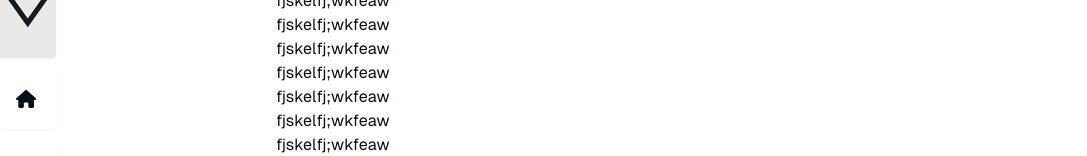
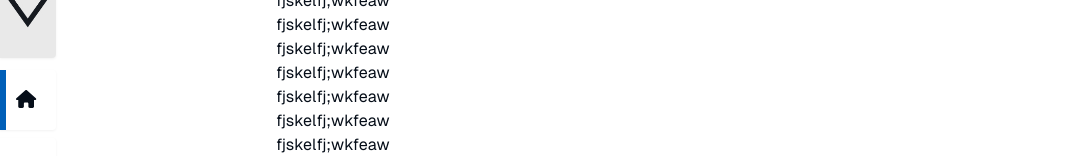
Before and after one commit to PiePieChocoPie/ADSync, a Next.js app: page /dashboard in a window 1280 px wide. Shown: the part 198-354 px from the top of the page, without its empty margins (0-1087 px from the left). Built offline with nearby package versions, Linux system fonts and the light colour scheme.

Commit message:
added additional class support in few components. Navbar item's pretifyed

```diff
--- a/app/globals.css
+++ b/app/globals.css
@@ -25,13 +25,15 @@
   --item-border: #ededed;
   --item-border-bottom: #d4d4d4;
   --item-border-hover: #005fb8;
+  --item-border-active: #005fb8;
   --item-border-width: theme(borderSpacing[0.5]);
   --item-rounded: theme(borderRadius.DEFAULT);
   --item-rounded-lg: theme(borderRadius.lg);
 
+  --list-border-width-selected: theme(borderSpacing[1.5]);
+
   --navbar-min-width: theme(width.navbarMin);
   --navbar-max-width: theme(width.navbarMax);
-
 }
 
 /* @media (prefers-color-scheme: dark) {
--- a/components/atom/Button/page.tsx
+++ b/components/atom/Button/page.tsx
@@ -1,3 +1,4 @@
+import addClasses from "@/scripts/style";
 import styles from "./style.module.css";
 
 
@@ -7,7 +8,7 @@ export default function Button({
   title: string, type?: "button" | "submit" | "reset", classes?:string, action?: () => void
 }) {
     return (
-        <button onClick={action} type={type} className={`${styles.item} ${classes}`}>
+        <button onClick={action} type={type} className={`${styles.item} ${addClasses(styles, classes)}`}>
             {title}
         </button>
     );
--- a/components/atom/Input/page.tsx
+++ b/components/atom/Input/page.tsx
@@ -1,3 +1,4 @@
+import addClasses from "@/scripts/style";
 import styles from "./style.module.css"
 import { useId } from "react"
 
@@ -10,7 +11,7 @@ export default function Input({
     return(
         <>
           <label className="mb-0" htmlFor={`${type}-${id}`}>{title}</label>
-          <input type={type} className={`${styles.item} ${classes}`} placeholder={placeholder} id={`${type}-${id}`}/>
+          <input type={type} className={`${styles.item} ${addClasses(styles, classes)}`} placeholder={placeholder} id={`${type}-${id}`}/>
         </>
     )
 }
--- a/components/atom/NavbarItem/page.tsx
+++ b/components/atom/NavbarItem/page.tsx
@@ -1,15 +1,21 @@
+import addClasses from "@/scripts/style";
 import { IconProp } from "@fortawesome/fontawesome-svg-core";
 import styles from "./style.module.css";
-import { FontAwesomeIcon } from '@fortawesome/react-fontawesome'
+import { FontAwesomeIcon } from '@fortawesome/react-fontawesome';
 import Link from "next/link";
 
-export default function NavbarItem({name, icon, href, position='absolute'}: {name: string, icon: IconProp, href?: string, position?: string}) {
+
+export default function NavbarItem(
+  {name, icon, href, position='absolute', classes=''
+}: {
+  name: string, icon: IconProp, href?: string, position?: string, classes?: string,
+}) {
+
   return(
     <Link href={`${href != undefined? '/'+href: ''}`}>
-      <li className={styles.item}>
+      <li className={`${styles.item} ${addClasses(styles, classes)}`}>
         <FontAwesomeIcon icon={icon} />
         <span className={`${position=='absolute'? 'absolute opacity-0': ''}`}>{name}</span>
-
       </li>
     </Link>
   )
--- a/components/atom/NavbarItem/style.module.css
+++ b/components/atom/NavbarItem/style.module.css
@@ -1,18 +1,38 @@
 .item {
   list-style-type: none;
   background-color: var(--item-bg);
-  border-radius: var(--item-rounded);
+  border-top-right-radius: var(--item-rounded);
+  border-bottom-right-radius: var(--item-rounded);
   position: relative;
   overflow: hidden;
-  @apply py-4 px-4 text-lg transition duration-500;
+  padding-left: 1rem;
+  padding-right: 1rem;
+  @apply py-4 text-lg transition-all duration-500;
 }
 .item:hover {
   background-color: var(--primary-light-3);
-  /* color: var(--text-hover); */
   @apply transition duration-500;
 }
 .item > span {
   white-space: nowrap;
-
   @apply ms-3 transition-opacity duration-200 ease-out;
 }
+
+
+.active  {
+  background-clip: padding-box;
+  border-left-color: var(--item-border-active);
+  border-left-width: var(--list-border-width-selected);
+  padding-left: Calc(1rem - var(--list-border-width-selected));
+}
+
+/*
+  (1 rem)
+  padding-left: 1rem;
+  padding-right: 1rem;
+  in .item
+  AND (1rem)
+  padding-left: Calc(1rem - var(--list-border-width-selected));
+  in .active
+  MUSH BE THE SAME
+*/
--- a/components/element/Navbar/page.tsx
+++ b/components/element/Navbar/page.tsx
@@ -1,6 +1,6 @@
 'use client'
 import { useEffect, useState } from "react";
-// import { useRouter } from "next/router";
+import { usePathname } from 'next/navigation';
 import styles from "./style.module.css";
 import Image from "next/image";
 import logoMiniImg from "@/public/imgs/logo_mini.jpg";
@@ -10,6 +10,10 @@ import { faSignOut, faUsers, faGears, faUserLock, faHome} from '@fortawesome/fre
 import NavbarItem from "@/components/atom/NavbarItem/page";
 
 function Navbar () {
+  const pathName = usePathname();
+  const pathNameArr = pathName.split('/');
+  const currentPage = pathNameArr[pathNameArr.length - 1];
+
   let [folded, setFolded] = useState(true);
 
   // dynamicly change navbar width
@@ -76,10 +80,10 @@ function Navbar () {
         </button>
 
         <ul className={styles.list}>
-          <NavbarItem name="Главная" icon={faHome} href='dashboard'/>
-          <NavbarItem name="Очередь сотрудников" icon={faUsers} href='dashboard/queue'/>
-          <NavbarItem name="Политика доступов" icon={faUserLock} href='dashboard/policy'/>
-          <NavbarItem name="Настройка сервисов" icon={faGears} href='dashboard/settings'/>
+          <NavbarItem name="Главная" icon={faHome} href='dashboard' classes={currentPage=='dashboard' ? 'active': ''} />
+          <NavbarItem name="Очередь сотрудников" icon={faUsers} href='dashboard/queue' classes={currentPage=='queue' ? 'active': ''} />
+          <NavbarItem name="Политика доступов" icon={faUserLock} href='dashboard/policy' classes={currentPage=='policy' ? 'active': ''} />
+          <NavbarItem name="Настройка сервисов" icon={faGears} href='dashboard/settings' classes={currentPage=='settings' ? 'active': ''} />
         </ul>
         <div className={styles.empty_stretch + " "}></div>
         <div className={styles.logoutContainer + " mt-2"}>
--- /dev/null
+++ b/scripts/style.ts
@@ -0,0 +1,11 @@
+const addClasses = (styles: { [key: string]: string }, classList: string) : string => {
+  // convert string of classes to classes hashes
+  // addClasses(styles, classes)
+  // e.g. 'active hovered' to 'style_active__5aQam.style_hovered__7xGHb'
+  return classList
+  .split(' ')
+  .map(className => styles[className] || className)
+  .join(' ');
+}
+
+export default addClasses;
```
